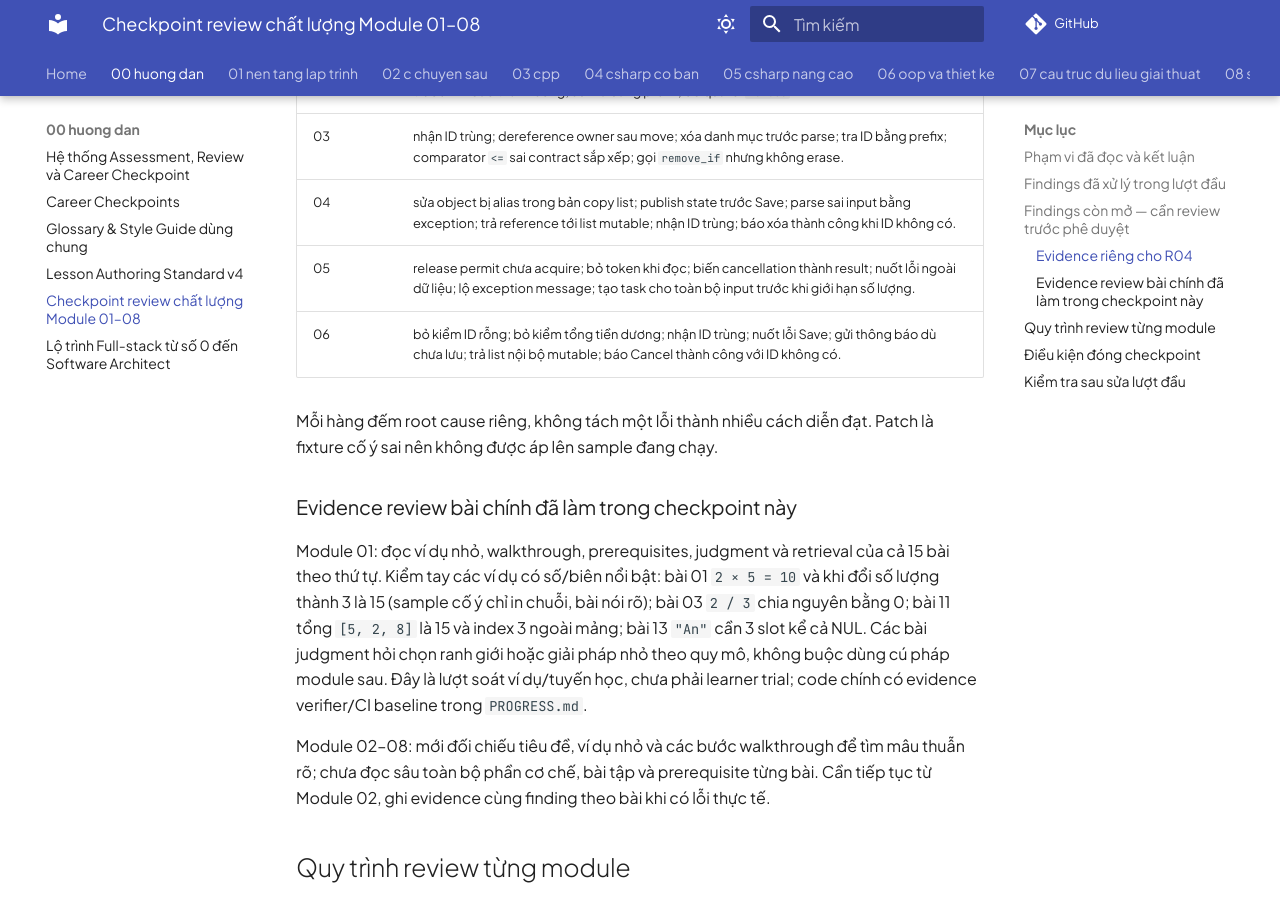
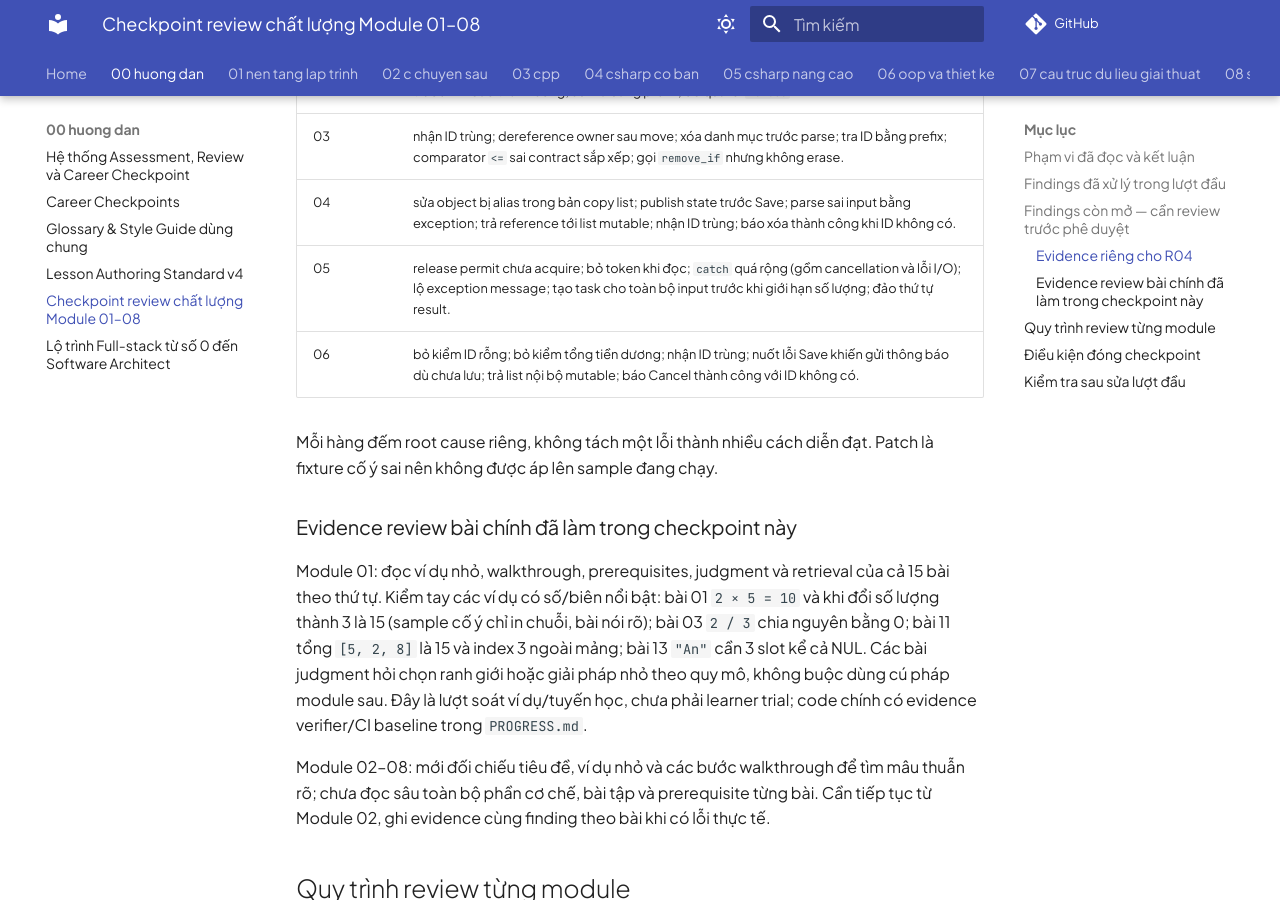
Before and after one commit to Xuanthanh-dzz/full-stack, an MkDocs documentation site: the page built from fullstack-roadmap/00-huong-dan/retrofit-01-08-maintainer-review.md, in a window 1280 px wide and 900 px high, scrolled down 2603 px. Built offline with MkDocs 1.6.1 and Material for MkDocs 9.7.7, drawn with Linux system fonts in a browser that asks for light colours; comment, search, counter and statistics services are not loaded.

Commit message:
Clarify review fixture result-order contract

```diff
--- a/fullstack-roadmap/00-huong-dan/retrofit-01-08-maintainer-review.md
+++ b/fullstack-roadmap/00-huong-dan/retrofit-01-08-maintainer-review.md
@@ -37,8 +37,8 @@ Ghi chú kiểm chứng: nghi vấn escape trong patch C Module 01 đã được
 | 02 | mất owner khi `realloc` lỗi; `count` bị gán bằng capacity; free phần tử trong mảng; xóa kho cũ trước khi load thành công; so mã bằng prefix; bỏ qua lỗi `fclose`. |
 | 03 | nhận ID trùng; dereference owner sau move; xóa danh mục trước parse; tra ID bằng prefix; comparator `<=` sai contract sắp xếp; gọi `remove_if` nhưng không erase. |
 | 04 | sửa object bị alias trong bản copy list; publish state trước Save; parse sai input bằng exception; trả reference tới list mutable; nhận ID trùng; báo xóa thành công khi ID không có. |
-| 05 | release permit chưa acquire; bỏ token khi đọc; biến cancellation thành result; nuốt lỗi ngoài dữ liệu; lộ exception message; tạo task cho toàn bộ input trước khi giới hạn số lượng. |
-| 06 | bỏ kiểm ID rỗng; bỏ kiểm tổng tiền dương; nhận ID trùng; nuốt lỗi Save; gửi thông báo dù chưa lưu; trả list nội bộ mutable; báo Cancel thành công với ID không có. |
+| 05 | release permit chưa acquire; bỏ token khi đọc; `catch` quá rộng (gồm cancellation và lỗi I/O); lộ exception message; tạo task cho toàn bộ input trước khi giới hạn số lượng; đảo thứ tự result. |
+| 06 | bỏ kiểm ID rỗng; bỏ kiểm tổng tiền dương; nhận ID trùng; nuốt lỗi Save khiến gửi thông báo dù chưa lưu; trả list nội bộ mutable; báo Cancel thành công với ID không có. |
 
 Mỗi hàng đếm root cause riêng, không tách một lỗi thành nhiều cách diễn đạt. Patch là fixture cố ý sai nên không được áp lên sample đang chạy.
 
```
Also changed, not shown: fullstack-roadmap/05-csharp-nang-cao/pr-review-labs/01-batch.md (+1 -1 lines), fullstack-roadmap/README.md (+1 -1 lines), 1 other file.
